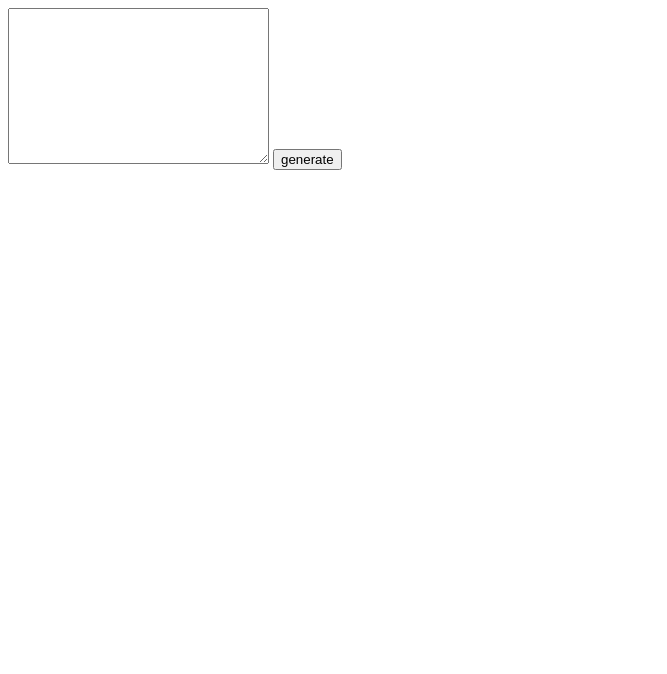
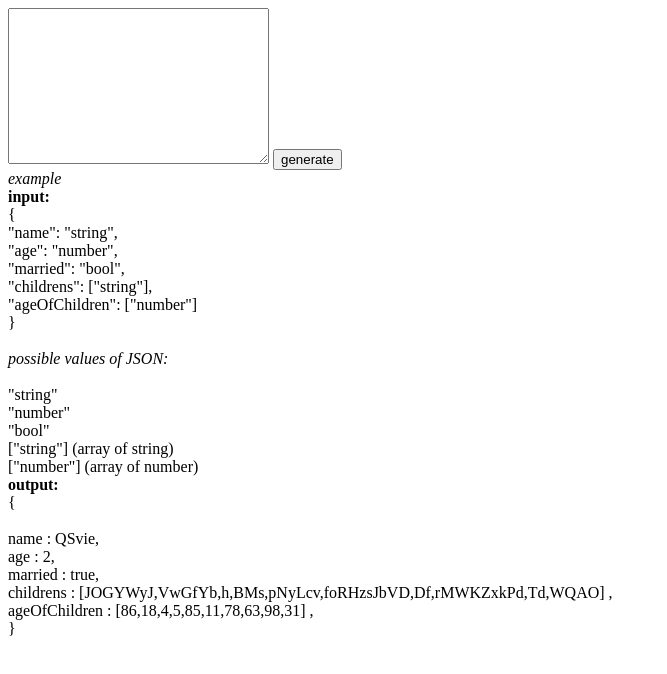
Before and after one commit to devilking15292/mockStructuredData, a plain HTML site: page web/index.html in a window 1280 px wide. Shown: the whole page, without its empty margins (0-667 px from the left). Drawn offline with Linux system fonts and the light colour scheme.

Commit message:
added example in html and fix for undefine in random string

```diff
--- a/web/index.html
+++ b/web/index.html
@@ -11,5 +11,33 @@
         <textarea id="jsondunk" cols="30" rows="10"></textarea>
         <input type="button" value="generate" onclick="generateMock()" />
         <div id="result"></div>
+
+		<div><i>example</i> </div>
+		<div><b>input: </b> </div>
+		<div> {
+                </br>"name": "string",
+                </br>"age": "number",
+                </br>"married": "bool",
+                </br>"childrens": ["string"],
+                </br>"ageOfChildren": ["number"]
+                </br>}</div>
+                </br>
+                <i>possible values of JSON:</i>
+                </br>
+                </br>"string"
+                </br>"number"
+                </br>"bool"
+                </br>["string"] (array of string)
+                </br>["number"] (array of number)
+
+		<div><b>output: </b></div>
+		<div> {</br>
+            </br>name : QSvie,
+            </br>age : 2,
+            </br>married : true,
+            </br>childrens : [JOGYWyJ,VwGfYb,h,BMs,pNyLcv,foRHzsJbVD,Df,rMWKZxkPd,Td,WQAO] ,
+            </br>ageOfChildren : [86,18,4,5,85,11,78,63,98,31] ,
+            </br>}
+        </div>
     </body>
 </html>
--- a/web/index.js
+++ b/web/index.js
@@ -14,7 +14,7 @@ mockdataresponse = ()=> {
 
     _mockResponseData.numberRamdomLimit = 100;
 
-    _mockResponseData.stringRamdomLimit = 100;
+    _mockResponseData.stringRamdomLimit = 10;
 
     _mockResponseData.isObject = (data) => (typeof data === "object" && data.constructor.name === "Object")
 
@@ -27,6 +27,8 @@ mockdataresponse = ()=> {
         for(key in data) {
             if(_mockResponseData.isObject(data[key])) {
                 content += "<div style='margin-left:10px;'>"+key+ " : " + generateHTML(data[key])+",</div>";
+            } else if(_mockResponseData.isArray(data[key])) {
+                content += "<div style='margin-left:10px;'>"+key+ " : [<b>" + data[key].join("</b>,<b>")+"</b>] ,</div>";
             } else {
                 content += "<div style='margin-left:10px;'>"+key+ " :  <b>" +data[key]+"</b>,</br></div>"
             }
@@ -97,7 +99,7 @@ mockdataresponse = ()=> {
 
         for(let i=0;i<length;i++) {
 
-            let randomness = Math.floor((Math.random()*stringDen.length) + 1);
+            let randomness = Math.floor((Math.random()*(stringDen.length-1)) + 1);
 
             randomString += stringDen[randomness];
         }
@@ -107,7 +109,7 @@ mockdataresponse = ()=> {
 
     var generateRandomNumber = () => Math.floor((Math.random() * _mockResponseData.numberRamdomLimit) + 1)
 
-    var generateRandomBoolean = () => (Math.floor((Math.random() * _mockResponseData.stringRamdomLimit) + 1)%2)===0
+    var generateRandomBoolean = () => (Math.floor((Math.random() * _mockResponseData.numberRamdomLimit) + 1)%2)===0
 
     return _mockResponseData;
 }
```
